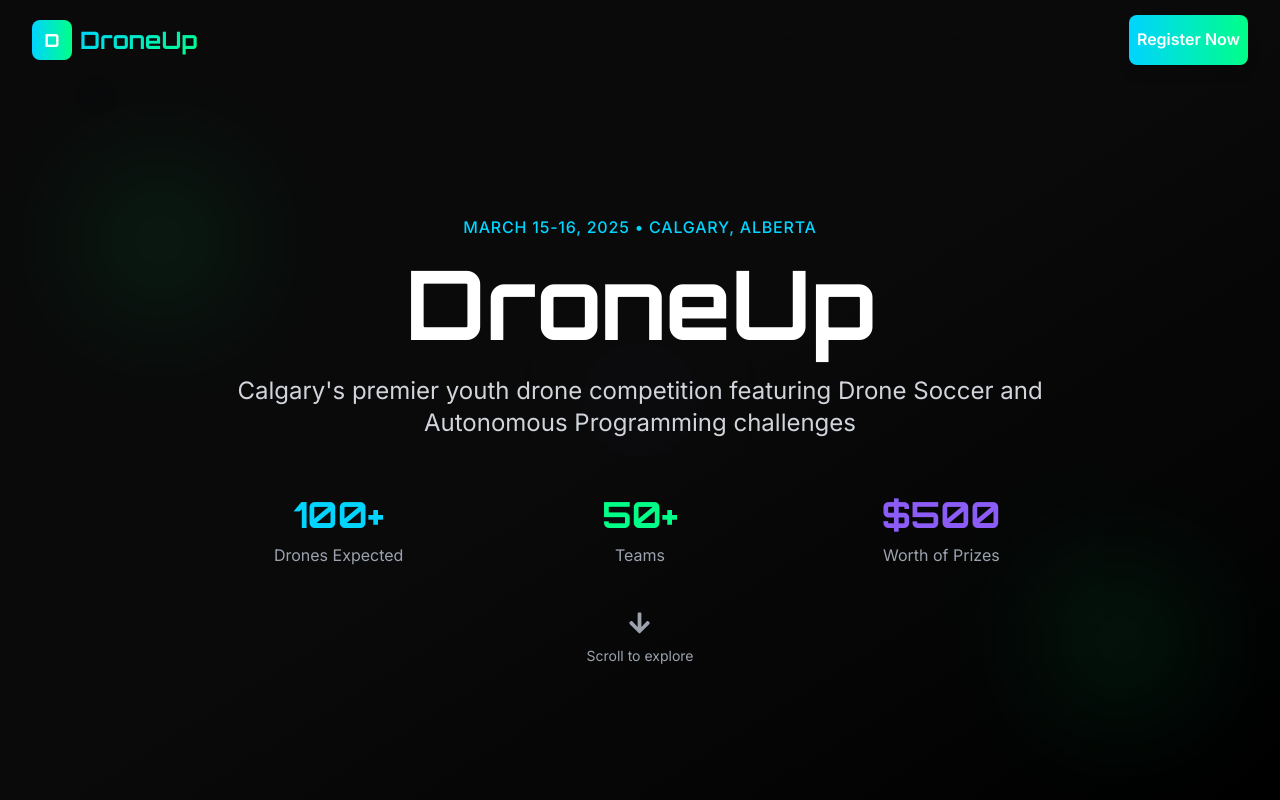
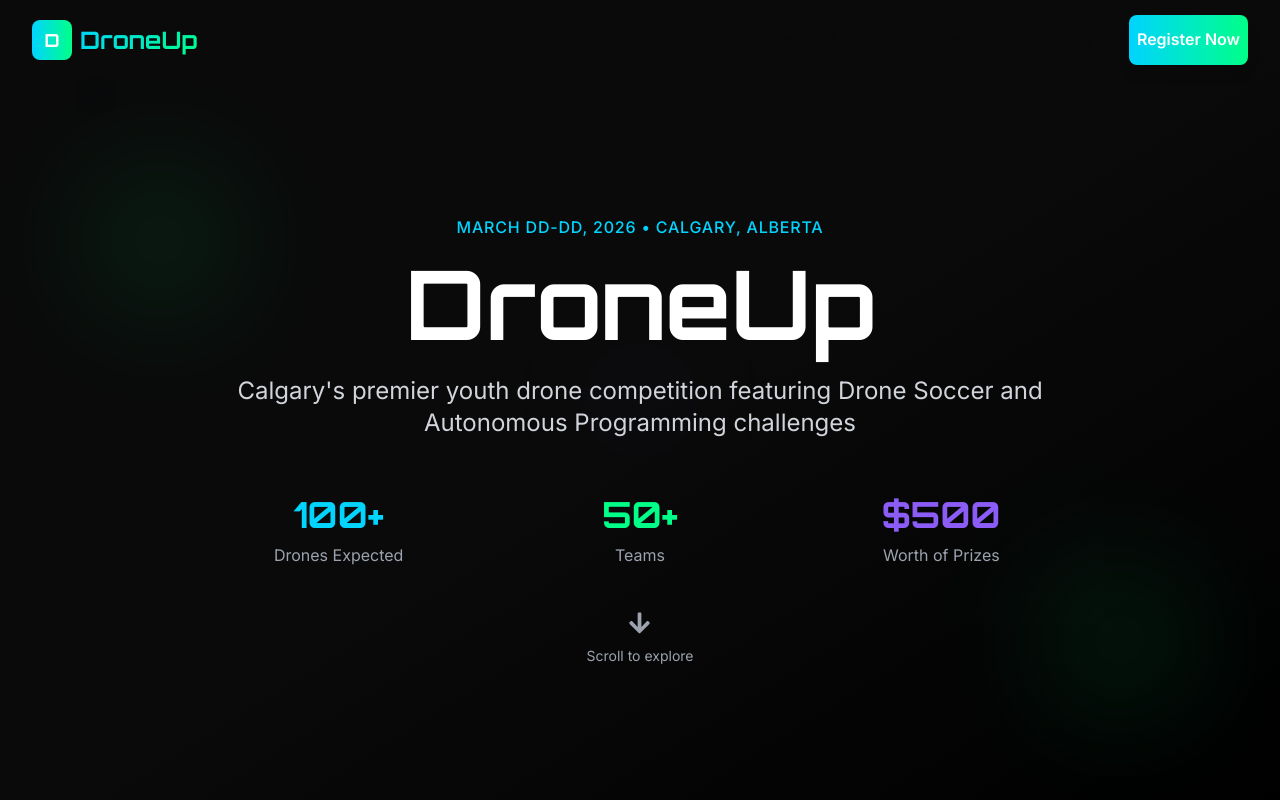
Before and after one commit to AdvancedUAV/DroneUp-Site, a React (Vite) app: page / in a window 1280 px wide. Shown: the top 800 px of the page. Built offline with nearby package versions, Linux system fonts and the light colour scheme.

Commit message:
fix home link in navbar

```diff
--- a/src/components/Header.tsx
+++ b/src/components/Header.tsx
@@ -16,7 +16,7 @@
   }, []);
 
   const navItems = [
-    { name: 'Home', href: '#home' },
+    { name: 'Home', href: '#hero' },
     { name: 'About', href: '#about' },
     { name: 'Competition', href: '#competition' },
     // { name: 'Schedule', href: '#schedule' },
--- a/src/components/HeroSection.tsx
+++ b/src/components/HeroSection.tsx
@@ -25,7 +25,7 @@
   };
 
   return (
-    <section className="relative min-h-screen bg-gradient-to-br from-deep-space via-deep-space to-black flex items-center justify-center overflow-hidden">
+    <section id="hero" className="relative min-h-screen bg-gradient-to-br from-deep-space via-deep-space to-black flex items-center justify-center overflow-hidden">
       {/* Background Elements */}
       <div className="absolute inset-0">
         <div className="absolute top-20 left-20 w-32 h-32 bg-electric-blue/20 rounded-full blur-3xl animate-pulse"></div>
@@ -48,7 +48,7 @@
             transition={{ duration: 0.8, delay: 0.2 }}
             className="text-sm md:text-base text-electric-blue font-medium mb-4 tracking-wider uppercase"
           >
-            March 15-16, 2025 • Calgary, Alberta
+            March DD-DD, 2026 • Calgary, Alberta
           </motion.div>
 
           <motion.h1
```
